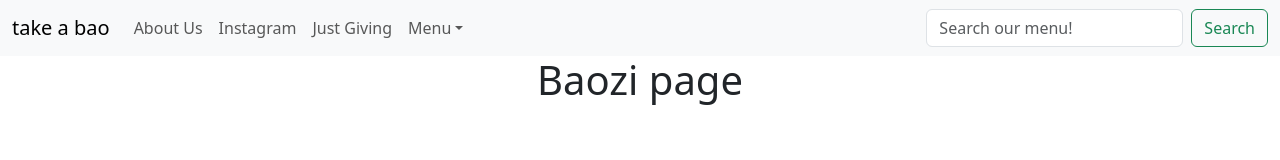
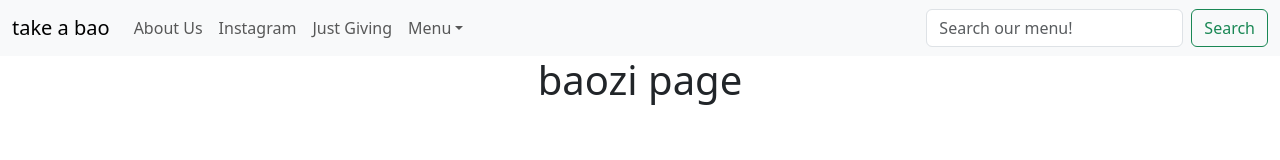
Before and after one commit to rtasalem/take-a-bao-shop-menu, a React (Create React App) app in the folder take-a-bao-frontend/: page /baozi in a window 1280 px wide. Shown: the top 160 px of the page. Built offline with nearby package versions, Linux system fonts and the light colour scheme.

Commit message:
adding divs to each of the pages

```diff
--- a/take-a-bao-frontend/src/pages/BaoziPage.jsx
+++ b/take-a-bao-frontend/src/pages/BaoziPage.jsx
@@ -1,7 +1,8 @@
 const BaoziPage = () => {
-    return (
-        <h1>Baozi page</h1>
-    );
-}
-
+  return (
+    <div>
+      <h1>baozi page</h1>
+    </div>
+  );
+};
 export default BaoziPage;
--- a/take-a-bao-frontend/src/pages/DessertsPage.jsx
+++ b/take-a-bao-frontend/src/pages/DessertsPage.jsx
@@ -5,5 +5,4 @@ const DessertsPage = () => {
     </div>
   );
 };
-
 export default DessertsPage;
--- a/take-a-bao-frontend/src/pages/DrinksPage.jsx
+++ b/take-a-bao-frontend/src/pages/DrinksPage.jsx
@@ -1,7 +1,8 @@
 const DrinksPage = () => {
-    return (
-        <h1>drinks page</h1>
-    );
-}
-
+  return (
+    <div>
+      <h1>drinks page</h1>
+    </div>
+  );
+};
 export default DrinksPage;
--- a/take-a-bao-frontend/src/pages/HomePage.jsx
+++ b/take-a-bao-frontend/src/pages/HomePage.jsx
@@ -1,7 +1,8 @@
 const HomePage = () => {
-    return (
-        <h1>home page</h1>
-    );
-}
-
+  return (
+    <div>
+      <h1>home page</h1>
+    </div>
+  );
+};
 export default HomePage;
--- a/take-a-bao-frontend/src/pages/SidesPage.jsx
+++ b/take-a-bao-frontend/src/pages/SidesPage.jsx
@@ -1,7 +1,8 @@
 const SidesPage = () => {
-    return (
-        <h1>sides page</h1>
-    );
-}
-
+  return (
+    <div>
+      <h1>sides page</h1>
+    </div>
+  );
+};
 export default SidesPage;
```
